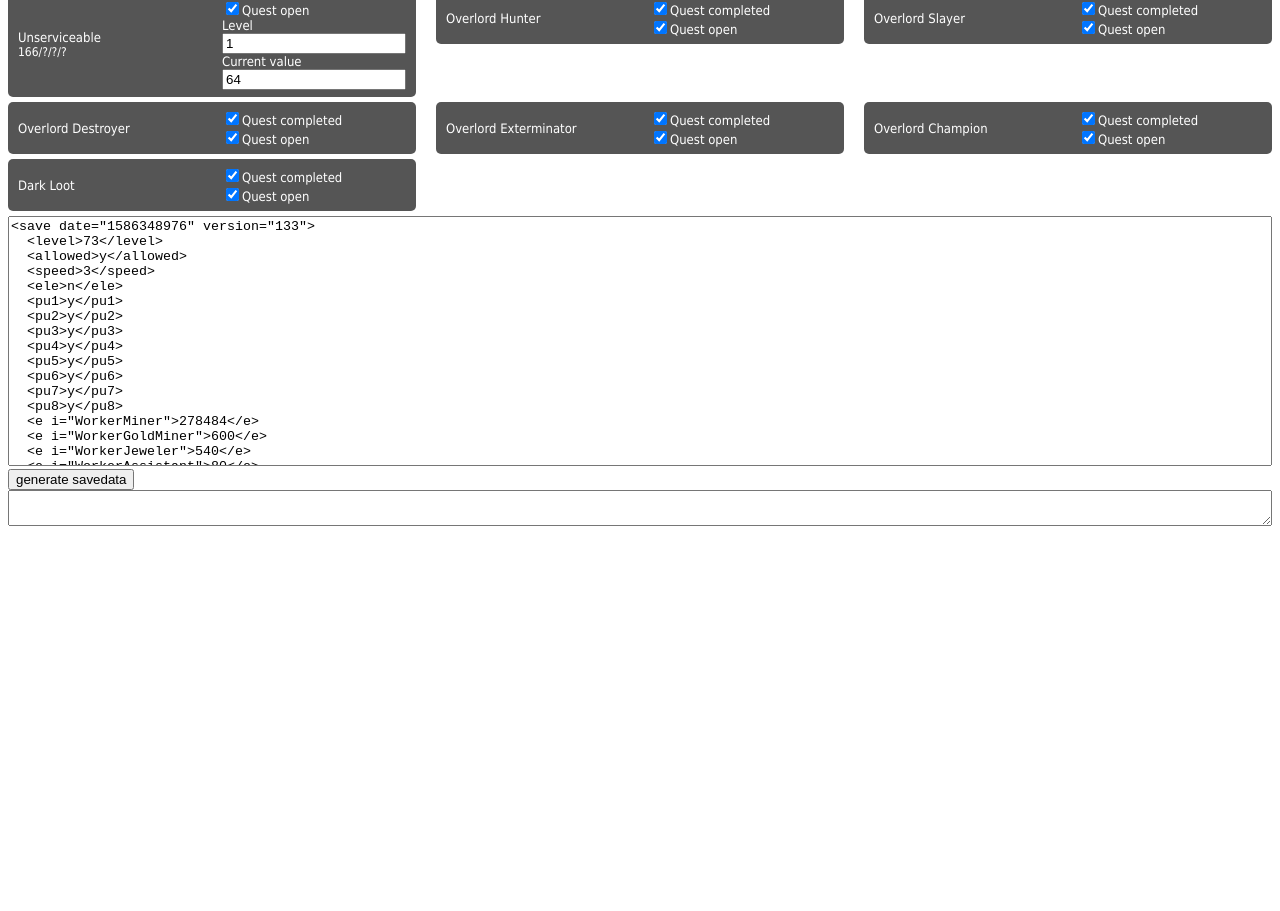
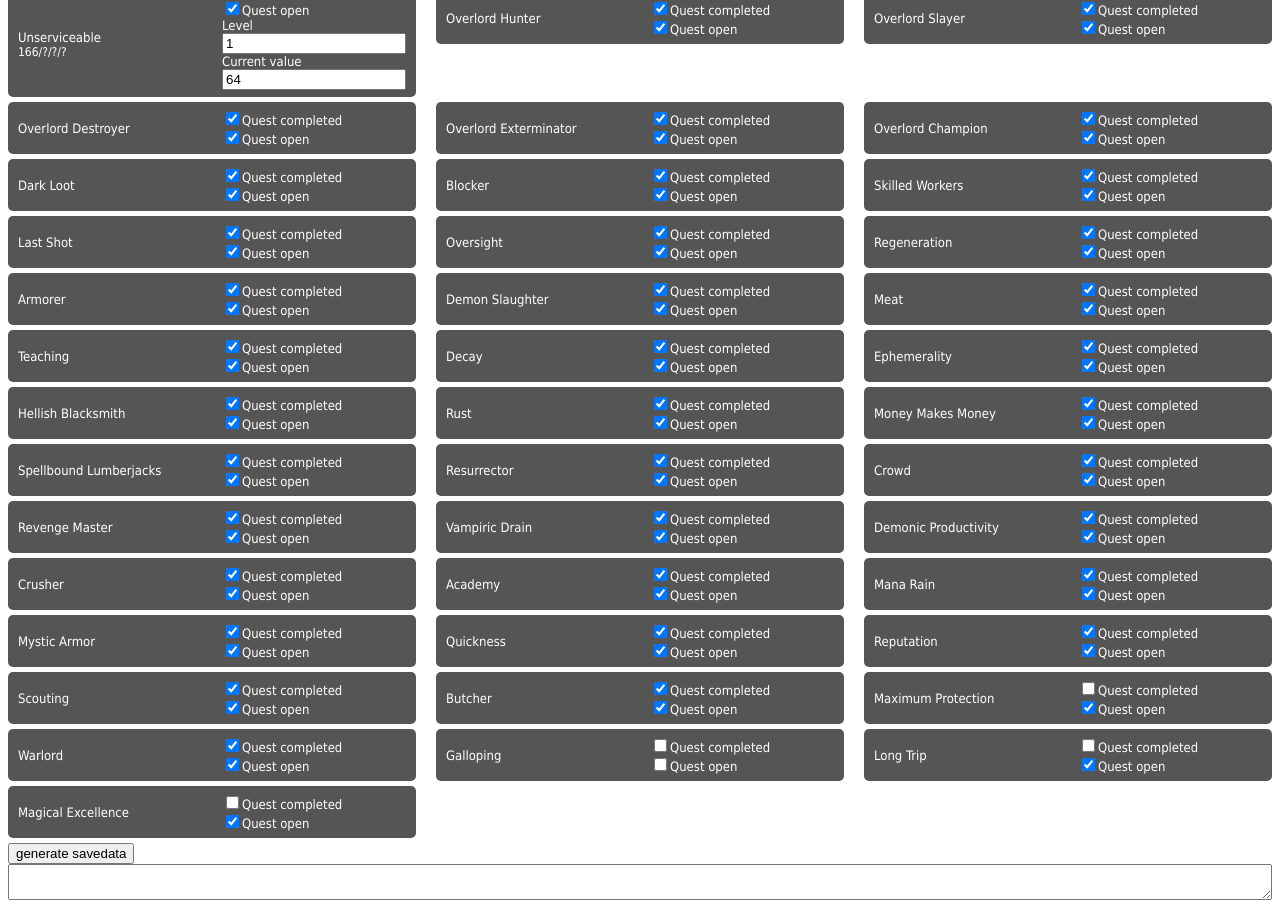
Before and after one commit to zedero/CaveHeroesSaveEditor, an Angular app: page / in a window 1280 px wide. Shown: the part 665-1576 px from the top of the page. Before the commit the page ends 1202 px from the top, so only its background shows below. Built offline with nearby package versions, Linux system fonts and the light colour scheme.

Commit message:
Add rewards

```diff
--- a/src/app/components/editor/editor.component.scss
+++ b/src/app/components/editor/editor.component.scss
@@ -3,7 +3,7 @@ textarea.output {
   //height: 80vh;
   height: 250px;
   resize: none;
-  //display: none;
+  display: none;
 }
 
 textarea {
--- a/src/app/components/editor/editor.component.ts
+++ b/src/app/components/editor/editor.component.ts
@@ -130,10 +130,44 @@ export class EditorComponent implements OnInit {
     addToRewardsField('re', 'Overlord Exterminator', '', 'i', 'overlord25');
     addToRewardsField('re', 'Overlord Champion', '', 'i', 'overlord50');
     addToRewardsField('re', 'Dark Loot', '', 'i', 'darkloot');
+    addToRewardsField('re', 'Blocker', '', 'i', 'blocker');
+    addToRewardsField('re', 'Skilled Workers', '', 'i', 'skilled-workers');
+    addToRewardsField('re', 'Last Shot', '', 'i', 'dying-shot');
+    addToRewardsField('re', 'Oversight', '', 'i', 'oversight');
+    addToRewardsField('re', 'Regeneration', '', 'i', 'regeneration');
+    addToRewardsField('re', 'Armorer', '', 'i', 'armorer');
+    addToRewardsField('re', 'Demon Slaughter', '', 'i', 'slaughter');
+    addToRewardsField('re', 'Meat', '', 'i', 'meet');
+    addToRewardsField('re', 'Teaching', '', 'i', 'teaching');
+    addToRewardsField('re', 'Decay', '', 'i', 'decay');
+    addToRewardsField('re', 'Ephemerality', '', 'i', 'ephemerality');
+    addToRewardsField('re', 'Hellish Blacksmith', '', 'i', 'hellish');
+    addToRewardsField('re', 'Rust', '', 'i', 'rust');
+    addToRewardsField('re', 'Money Makes Money', '', 'i', 'money');
+    // addToRewardsField('re', 'Supreme Hunter', '', 'i', 'money'); // Unknown Key
+    addToRewardsField('re', 'Spellbound Lumberjacks', '', 'i', 'spellbound');
+    addToRewardsField('re', 'Resurrector', '', 'i', 'resurrector');
+    addToRewardsField('re', 'Crowd', '', 'i', 'crowd');
+    addToRewardsField('re', 'Revenge Master', '', 'i', 'revenge');
+    addToRewardsField('re', 'Vampiric Drain', '', 'i', 'vampire');
+    addToRewardsField('re', 'Demonic Productivity', '', 'i', 'demonic'); // Key cculd be off
+    addToRewardsField('re', 'Crusher', '', 'i', 'crusher', true, 6000);
+    addToRewardsField('re', 'Academy', '', 'i', 'academy', true, 7);
+    addToRewardsField('re', 'Mana Rain', '', 'i', 'rain');
+    addToRewardsField('re', 'Mystic Armor', '', 'i', 'marmor');
+    addToRewardsField('re', 'Quickness', '', 'i', 'quickness');
+    addToRewardsField('re', 'Reputation', '', 'i', 'reputation'); // add mana field alter on
+    addToRewardsField('re', 'Scouting', '', 'i', 'scouting');
+    addToRewardsField('re', 'Butcher', '', 'i', 'butcher');
+    addToRewardsField('re', 'Maximum Protection', '', 'i', 'maxprotection');
+    addToRewardsField('re', 'Warlord', '', 'i', 'warlord');
+    addToRewardsField('re', 'Galloping', '', 'i', 'galloping2');
+    // addToRewardsField('re', 'Galloping', '', 'i', 'galloping3');
+    addToRewardsField('re', 'Long Trip', '', 'i', 'longtrip');
+    addToRewardsField('re', 'Magical Excellence', '', 'i', 'excellence');
+    //
     // addToRewardsField('re', 'Academy', '', 'i', 'academy', true, 7);
     // addToRewardsField('re', 'Crusher', '', 'i', 'crusher', true, 6000);
-    // addToRewardsField('re', 'Decay', '', 'i', 'decay');
-    // addToRewardsField('re', 'Demon Slaughter', '', 'i', 'slaughter');
   }
 
   setXmlData(aData) {
```
Also changed, not shown: 5 other files (tests, documents, lock files or other folders).
